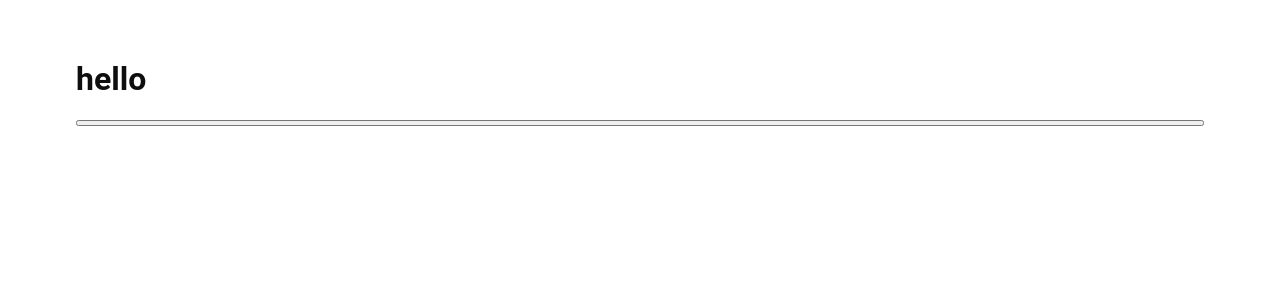
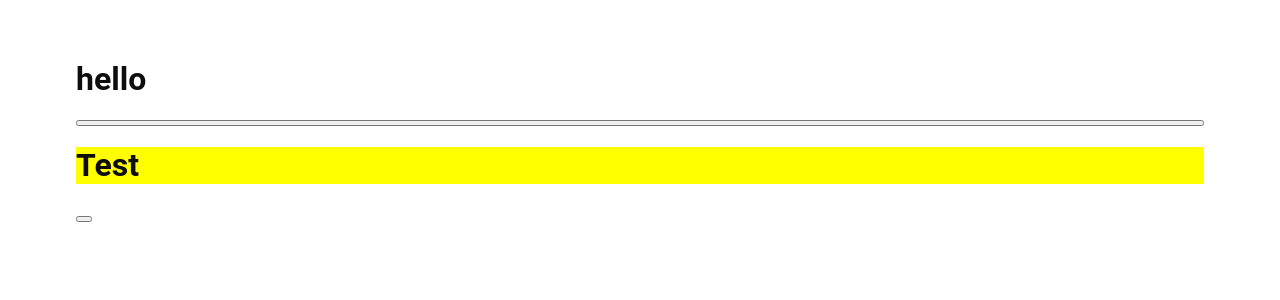
Before and after one commit to TikhonovaKs/mood-board, a React (Create React App) app: page / in a window 1280 px wide. Shown: the top 300 px of the page. Built offline with nearby package versions, Linux system fonts and the light colour scheme.

Commit message:
create test component

```diff
--- a/src/components/App/App.js
+++ b/src/components/App/App.js
@@ -1,11 +1,13 @@
-import './App.css';
+import "./App.css";
+import Test from "../Test/Test";
 
 function App() {
   return (
     <div className="app">
-      <h1 className='app__title'>hello</h1>
-      <div className='app__picturesList'></div>
-      <button className='app__addButton'></button>
+      <h1 className="app__title">hello</h1>
+      <div className="app__picturesList"></div>
+      <button className="app__addButton"></button>
+      <Test />
     </div>
   );
 }
--- /dev/null
+++ b/src/components/Test/Test.css
@@ -0,0 +1,3 @@
+.test__title {
+  background-color: yellow;
+}
--- /dev/null
+++ b/src/components/Test/Test.js
@@ -0,0 +1,11 @@
+import "./Test.css";
+
+export default function Test() {
+  return (
+    <div className="test">
+      <h1 className="test__title">Test</h1>
+      <div className="test__picturesList"></div>
+      <button className="test__addButton"></button>
+    </div>
+  );
+}
```
